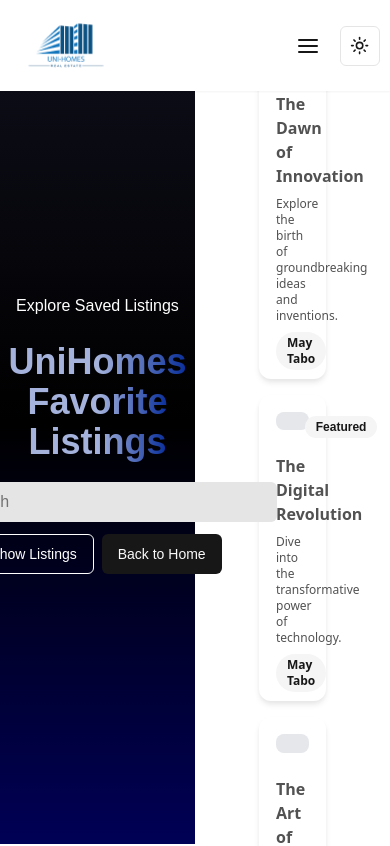
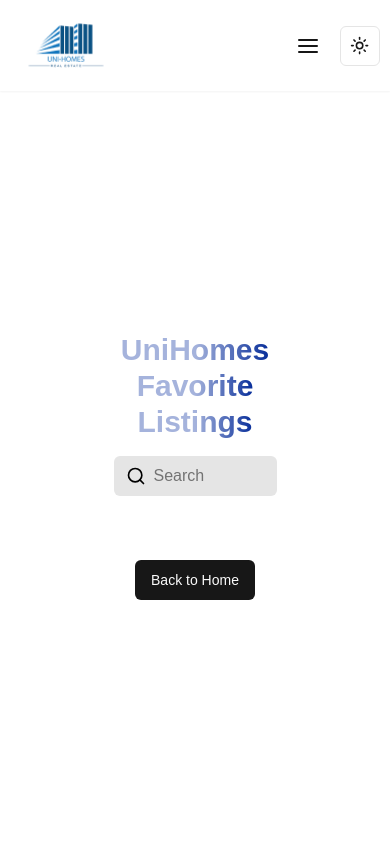
Before and after one commit to pepperonipowered/UniHomes, a Next.js app: page / in a window 390 px wide. Shown: the top 846 px of the page. Built offline with nearby package versions, Linux system fonts and the light colour scheme.

Commit message:
feat: added responsiveness search section

```diff
--- a/src/components/cardListings/BranchListings.tsx
+++ b/src/components/cardListings/BranchListings.tsx
@@ -11,7 +11,9 @@
 
 export default function BranchListings() {
   return (
-    <BentoGrid className="max-w-4xl mx-auto grid-cols-1 md:grid-cols-2 md:auto-rows-[20rem] ">
+    <div>
+      {/* Desktop */}
+      <BentoGrid className="max-w-screen mx-auto grid-cols-1 md:grid-cols-2 md:auto-rows-[20rem] ">
         {items.map((item, i) => (
           <BentoGridItem
             key={i}
@@ -37,6 +39,8 @@
           />
         ))}
       </BentoGrid>
+    </div>
+
   );
 }
 
--- a/src/modules/favorites/components/Hero.js
+++ b/src/modules/favorites/components/Hero.js
@@ -5,9 +5,11 @@
 
 export default function HeroSection() {
     return (
+            <div className="flex items-center justify-center h-screen w-1/2 ">
 
-            <div className="flex items-center justify-center h-screen w-1/2 bg-gradient-to-b from-[#0F0F1C] via-[#000000] to-[#000056]">
-                <div className="fixed w-full px-4 py-8">
+                {/* DESKTOP */}
+
+                <div className="hidden lg:block fixed w-full px-4 py-8">
                     <div className="flex flex-col items-center">
                         <p className='my-6 text-pretty text-1xl text-white'>Explore Saved Listings</p>
                         <h1 className="text-pretty text-4xl font-bold lg:text-6xl text-transparent bg-clip-text bg-gradient-to-r from-[#a5b3dc] via-[#a5b3dc] to-[#082e9a]">
@@ -38,6 +40,38 @@
                         </div>
                     </div>
                 </div>
+
+            {/* MOBILE */}
+            <div className="flex lg:hidden flex-col items-center justify-center w-full px-4 py-8">
+                <p className='my-4 text-pretty text-lg text-white'>Explore Saved Listings</p>
+                <h1 className="text-pretty text-3xl font-bold text-transparent bg-clip-text bg-gradient-to-r from-[#a5b3dc] via-[#a5b3dc] to-[#082e9a]">
+                    UniHomes
+                </h1>
+                <h1 className="text-pretty text-3xl font-bold text-transparent bg-clip-text bg-gradient-to-r from-[#a5b3dc] via-[#a5b3dc] to-[#082e9a]">
+                    Favorite
+                </h1>
+                <h1 className="text-pretty text-3xl font-bold text-transparent bg-clip-text bg-gradient-to-r from-[#a5b3dc] via-[#a5b3dc] to-[#082e9a]">
+                    Listings
+                </h1>
+                <form className="flex mt-4 w-full max-w-sm justify-center">
+                    <label htmlFor="search" className="sr-only">{spiels.BUTTON_SEARCH}</label>
+                    <div className="relative flex w-full">
+                        <SearchIcon className="absolute left-3 top-1/2 -translate-y-1/2 h-5 w-5 text-black" />
+                        <input
+                            type="search"
+                            name="search"
+                            id="search"
+                            className="block w-full rounded-md border-0 bg-input px-10 py-2 text-black placeholder:text-muted-foreground focus:ring-2 focus:ring-accent"
+                            placeholder="Search"
+                        />
+                    </div>
+                </form>
+                <div className='flex flex-col gap-2 mt-4'>
+                    <Button className='bg-transparent hover:bg-transparent text-black border border-white text-white'>{spiels.BUTTON_SHOW_LISTINGS}</Button>
+                    <Button className=''>{spiels.BUTTON_BACK_HOME}</Button>
+                </div>
+            </div>
+
             </div>
       );
 
--- a/src/modules/favorites/screens/FavoritesScreen.js
+++ b/src/modules/favorites/screens/FavoritesScreen.js
@@ -6,10 +6,24 @@
 export default function FavoritesScreen() {
     return (
         <div>
-            <NavBar/>
-            <div className='min-h-screen flex justify-center'>
-                <HeroSection/>
-                <FavoriteListings/>
+            {/* DESKTOP */}
+            <div className='hidden lg:block'>
+                <NavBar/>
+                <div className='min-h-screen flex justify-center'>
+                    <HeroSection/>
+                    <FavoriteListings/>
+                </div>
+            </div>
+
+            {/* MOBILE */}
+            <div className='lg:hidden'>
+                <NavBar/>
+                <div className='min-h-screen flex justify-center'>
+                    <HeroSection/>
+                </div>
+                <div className='min-h-screen flex justify-center'>
+                    <FavoriteListings/>
+                </div>
             </div>
         </div>
     );
```
Lines whose indentation alone changed are shown as unchanged.
